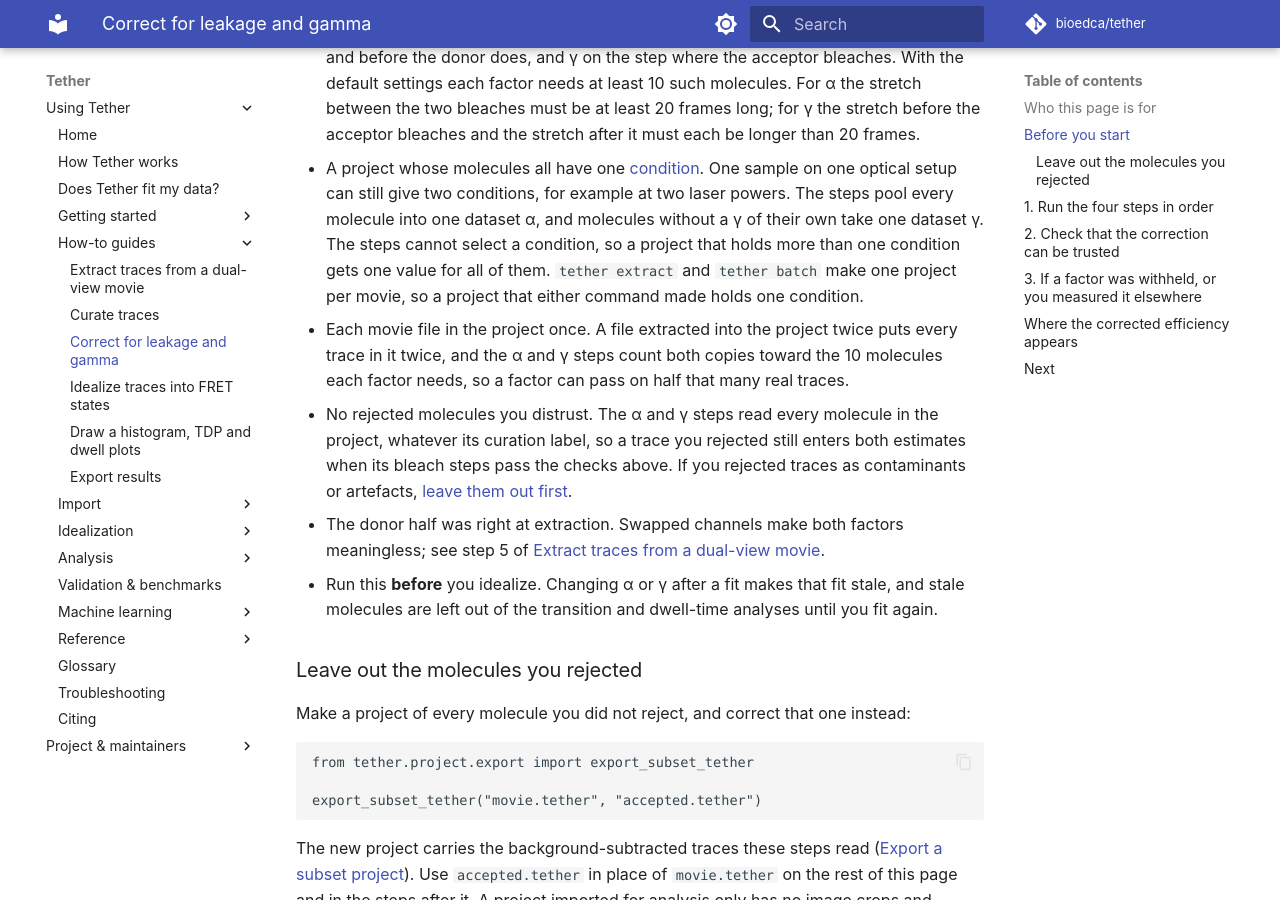
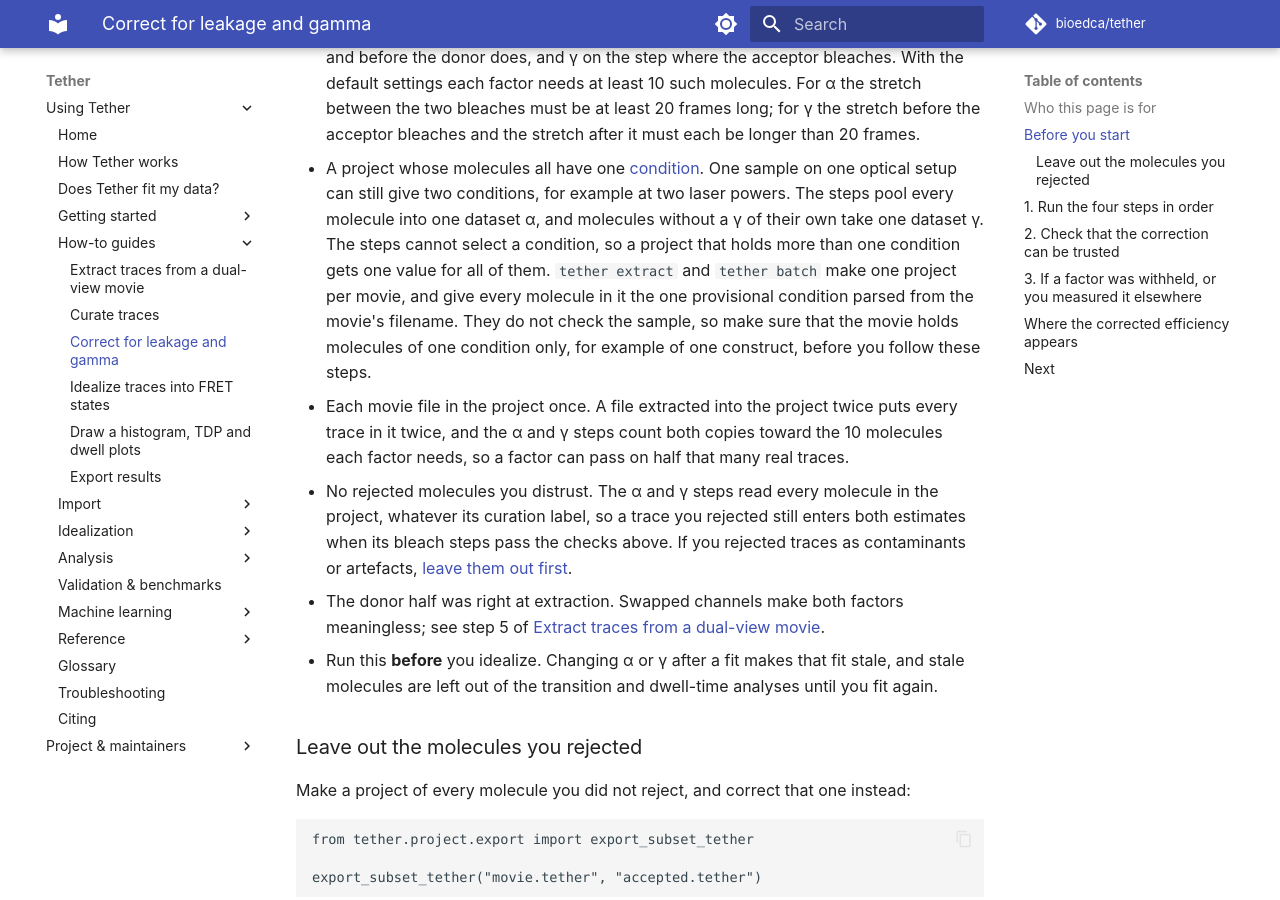
Before and after one commit to bioedca/tether, an MkDocs documentation site: the page built from docs/how-to/apply-corrections.md, in a window 1280 px wide and 900 px high, scrolled down 785 px. Built offline with MkDocs 1.6.1 and Material for MkDocs 9.7.7, drawn with Linux system fonts in a browser that asks for light colours; comment, search, counter and statistics services are not loaded; the version menu is left out.

Commit message:
docs(how-to): do not infer one condition from one movie (#623)
Extraction gives every molecule of a movie the one provisional condition
parsed from the movie's filename, and does not check the sample. The
corrections and analysis guides now ask the user to make sure that the movie
holds molecules of one condition only, instead of saying that a project made
by tether extract or tether batch holds one condition.

Answers the Major finding of the second CodeRabbit review on #681.

```diff
--- a/docs/how-to/apply-corrections.md
+++ b/docs/how-to/apply-corrections.md
@@ -31,9 +31,11 @@ bleach found the first time, so a window the first pass shortened stays as it wa
   on one optical setup can still give two conditions, for example at two laser powers. The
   steps pool every molecule into one dataset α, and molecules without a γ of their own take
   one dataset γ. The steps cannot select a condition, so a project that holds more than one
-  condition gets one value for all of them.
-  `tether extract` and `tether batch` make one project per movie, so a project that either
-  command made holds one condition.
+  condition gets one value for all of them. `tether extract` and `tether batch` make one
+  project per movie, and give every molecule in it the one provisional condition parsed from
+  the movie's filename. They do not check the sample, so make sure that the movie holds
+  molecules of one condition only, for example of one construct, before you follow these
+  steps.
 - Each movie file in the project once. A file extracted into the project twice puts every
   trace in it twice, and the α and γ steps count both copies toward the 10 molecules each
   factor needs, so a factor can pass on half that many real traces.
```
Also changed, not shown: docs/how-to/analyze.md (+5 -3 lines).
